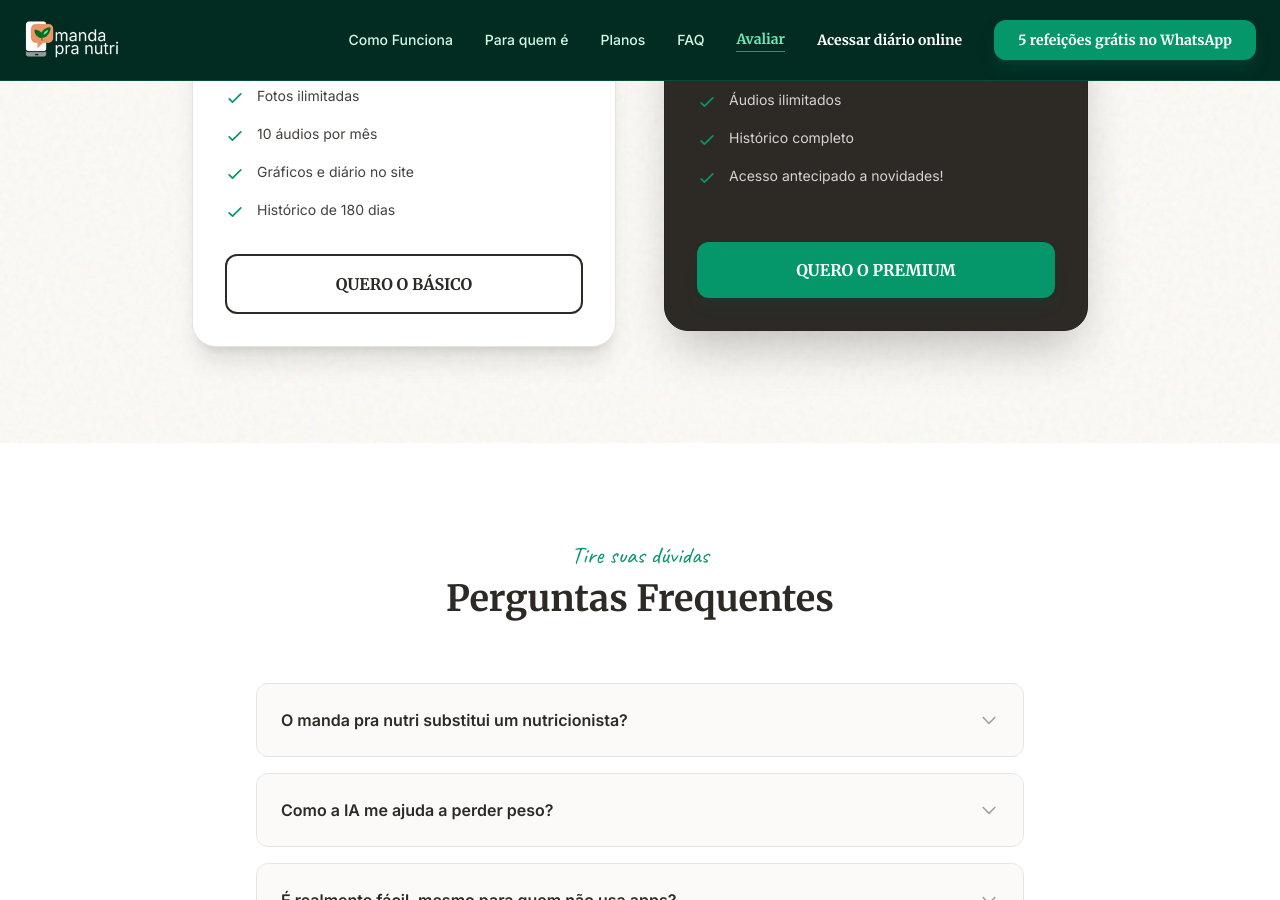
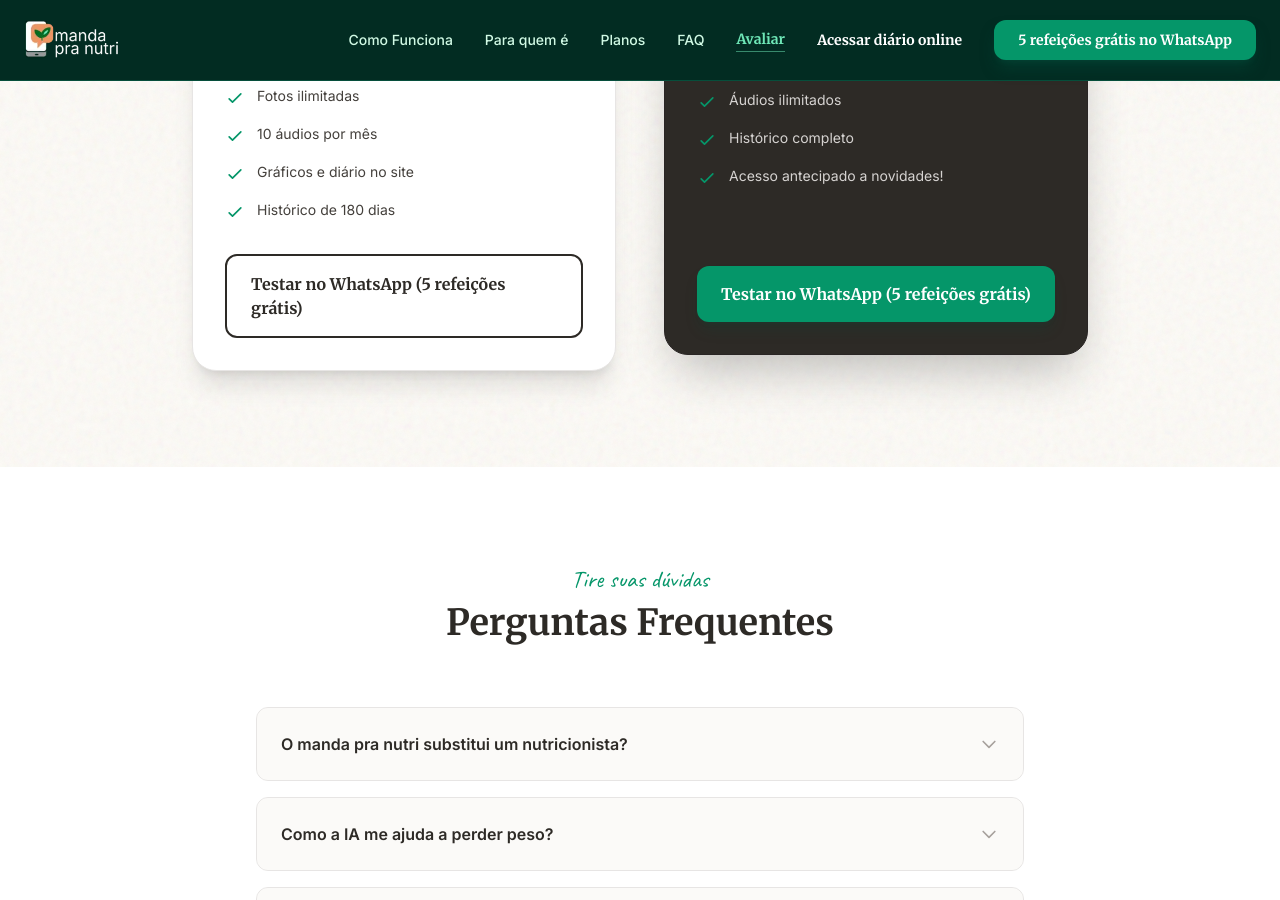
Before and after one commit to brulabs-dev/mpnsite, a Jekyll site: the page built from docs/index.html, in a window 1280 px wide and 900 px high, scrolled down 4278 px. Built offline with Jekyll 4.4.1, drawn with Linux system fonts in a browser that asks for light colours; nearby versions of some CDN libraries; a script that is not in the unit is left out; some of the changed text lies outside the part shown.

Commit message:
sales funnel improvement

```diff
--- a/docs/index.html
+++ b/docs/index.html
@@ -32,7 +32,7 @@
 
           <div class="mt-10 flex flex-col sm:flex-row gap-4 justify-center lg:justify-start">
               <a href="https://wa.me/5548936181623?text=Quero%20testar%20o%20Manda%20pra%20Nutri!" class="inline-flex items-center justify-center px-8 py-4 rounded-xl bg-accent text-white text-lg font-serif font-bold shadow-xl shadow-emerald-100 hover:bg-emerald-700 transform hover:-translate-y-1 transition-all">
-                5 refeições grátis no WhatsApp
+                Testar no WhatsApp (5 refeições grátis)
               </a>
               <span class="hidden sm:inline-flex items-center justify-center px-8 py-4 text-stone-500 font-handwriting text-xl">
                 Faça isso por você!
@@ -461,8 +461,8 @@
                     </li>
                 </ul>
 
-                <a href="https://app.mandapranutri.com.br/planos/comecar" class="w-full inline-flex items-center justify-center px-6 py-4 rounded-xl border-2 border-ink text-ink font-serif font-bold hover:bg-stone-50 transition-colors">
-                    QUERO O BÁSICO
+                <a href="https://wa.me/5548936181623?text=Quero%20testar%20o%20Manda%20pra%20Nutri!" class="w-full inline-flex items-center justify-center px-6 py-4 rounded-xl border-2 border-ink text-ink font-serif font-bold hover:bg-stone-50 transition-colors">
+                    Testar no WhatsApp (5 refeições grátis)
                 </a>
             </div>
 
@@ -514,8 +514,8 @@
                     </li>
                 </ul>
 
-                <a href="https://app.mandapranutri.com.br/planos/comecar" class="w-full inline-flex items-center justify-center px-6 py-4 rounded-xl bg-accent text-white font-serif font-bold hover:bg-emerald-600 transition-colors shadow-lg shadow-emerald-900/20">
-                    QUERO O PREMIUM
+                <a href="https://wa.me/5548936181623?text=Quero%20testar%20o%20Manda%20pra%20Nutri!" class="w-full inline-flex items-center justify-center px-6 py-4 rounded-xl bg-accent text-white font-serif font-bold hover:bg-emerald-600 transition-colors shadow-lg shadow-emerald-900/20">
+                    Testar no WhatsApp (5 refeições grátis)
                 </a>
             </div>
         </div>
@@ -611,12 +611,12 @@
             Transforme cada refeição em um passo para seus objetivos com <strong class="text-accent">manda pra nutri</strong>. Comece agora mesmo.
         </p>
 
-        <!-- CTA ASSINATURA -->
+        <!-- CTA único -->
         <a href="https://wa.me/5548936181623?text=Quero%20testar%20o%20Manda%20pra%20Nutri!" class="relative z-10 inline-flex items-center justify-center px-12 py-5 bg-ink text-white text-xl font-serif font-bold rounded-2xl shadow-xl hover:bg-stone-800 transform hover:scale-105 transition-all duration-300">
           <svg class="w-6 h-6 mr-3" fill="none" viewBox="0 0 24 24" stroke="currentColor">
             <path stroke-linecap="round" stroke-linejoin="round" stroke-width="2" d="M12 18h.01M8 21h8a2 2 0 002-2V5a2 2 0 00-2-2H8a2 2 0 00-2 2v14a2 2 0 002 2z" />
           </svg>
-          5 refeições grátis no WhatsApp
+          Testar no WhatsApp (5 refeições grátis)
         </a>
         <p class="mt-4 text-xs text-stone-400 font-sans relative z-10">Comece hoje. Cancele quando quiser.</p>
       </div>
```
